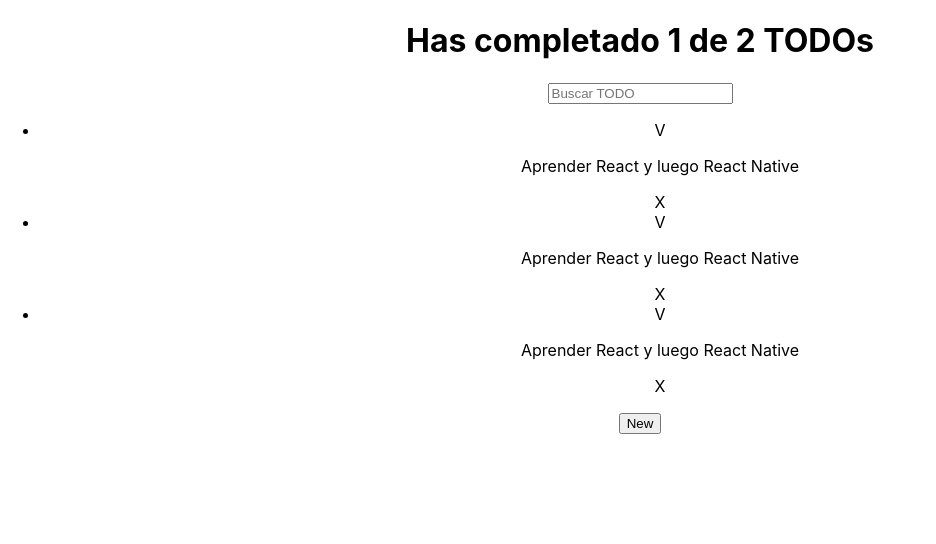
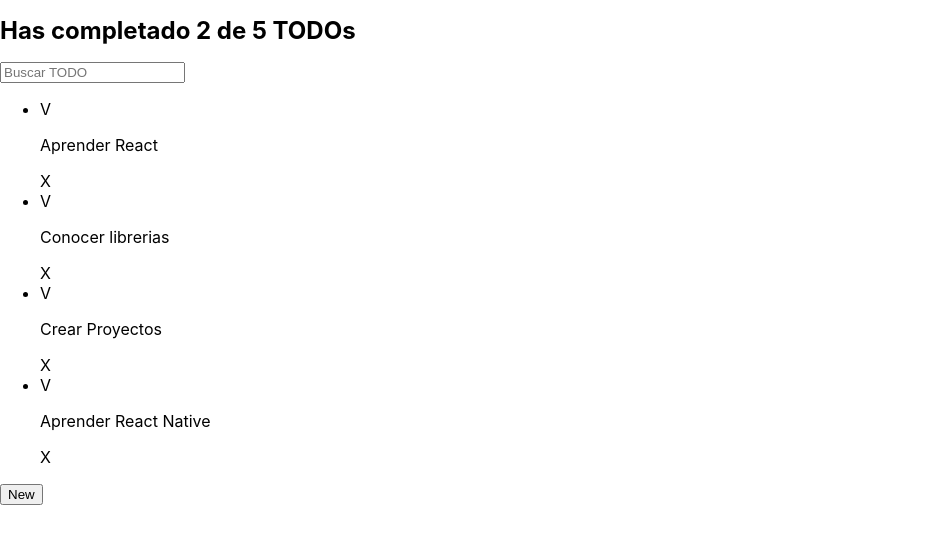
Before and after one commit to LuisEdgardoCoronel/react-TODOs-list, a React (Create React App) app: page / in a window 1280 px wide. Shown: the top 544 px of the page, without its empty margins (0-936 px from the left). Built offline with nearby package versions, Linux system fonts and the light colour scheme.

Commit message:
cree props

```diff
--- a/src/App.js
+++ b/src/App.js
@@ -4,22 +4,33 @@
 import TodoList from './TodoList';
 import TodoItem from './TodoItem';
 import TodoBtnCreate from './TodoBtnCreate';
+import React from 'react';
+
+
+const defaulTodos =[
+  { text: 'Aprender React', completed: true},
+  {text: 'Conocer librerias', completed: false},
+  {text: 'Crear Proyectos', completed: false},
+  {text:'Aprender React Native', completed: false}
+];
+
 
 
 function App() {
+
   return (
-    <div className="App">
-      <TodoTitle/>
+    <React.Fragment>
+      <TodoTitle total={5} completed={2}/>
       <TodoSearch/>
 
       <TodoList>
-        <TodoItem/>
-        <TodoItem/>
-        <TodoItem/>
+        {defaulTodos.map(todo=>(
+          <TodoItem key={todo.text} text={todo.text} completed={todo.completed}/>
+        ))}
       </TodoList>
 
       <TodoBtnCreate/>
-    </div>
+    </React.Fragment>
   );
 }
 
--- a/src/TodoItem.js
+++ b/src/TodoItem.js
@@ -1,10 +1,10 @@
 import React from 'react'
 
-function TodoItem(){
+function TodoItem({text, completed}){
     return(
       <li>
         <span>V</span>
-        <p>Aprender React y luego React Native</p>
+        <p>{text}</p>
         <span>X</span>
       </li>
     );
--- a/src/TodoList.js
+++ b/src/TodoList.js
@@ -1,9 +1,9 @@
 import React from 'react'
 
-function TodoList(props) {
+function TodoList({children}) {
   return (
     <ul>
-      {props.children}
+      {children}
     </ul>
   );
 }
--- a/src/TodoTitle.js
+++ b/src/TodoTitle.js
@@ -1,9 +1,11 @@
 import React from 'react'
 
-function TodoTitle() {
+function TodoTitle({total, completed}) {
   return (
-    <h1>
-        Has completado 1 de 2 TODOs
+    <h1 style={{
+        fontSize: '24px',
+    }}>
+        Has completado {completed} de {total} TODOs
     </h1>
   );
 }
```
